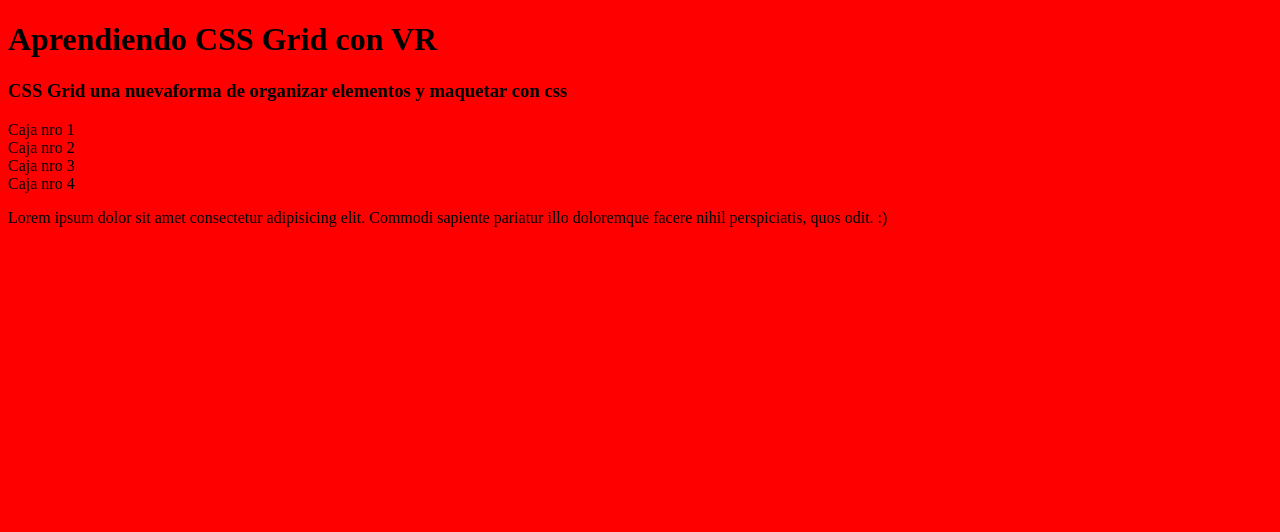
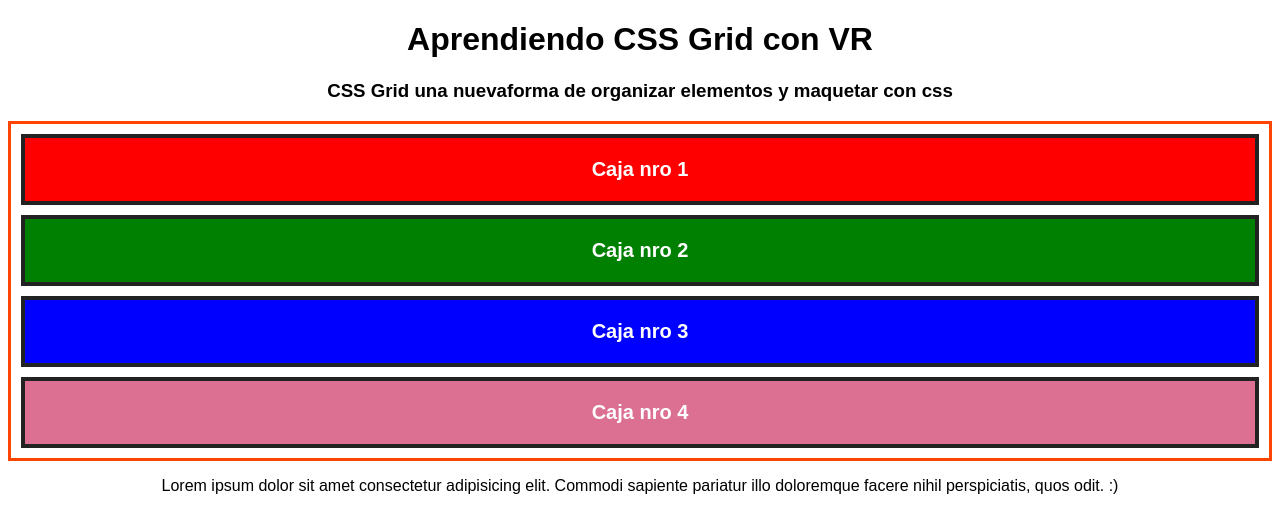
Before and after one commit to Albertoenriquepaulo/UdemyVictorRoble-master-css, a plain HTML site: page master-css/aprendiendo-css-grid/index.html in a window 1280 px wide. Drawn offline with Linux system fonts and the light colour scheme.

Commit message:
165. Estilos y CSS básico

```diff
--- a/master-css/aprendiendo-css-grid/style.css
+++ b/master-css/aprendiendo-css-grid/style.css
@@ -1,4 +1,35 @@
 body {
   --rojo: red; /*OJO -> Asi se crean variables en CSS puro*/
-  background: var(--rojo);
+  text-align: center;
+  font-family: sans-serif;
 }
+
+.layout {
+  border: 3px solid orangered;
+}
+
+.layout .caja {
+  font-size: 20px;
+  font-weight: bold;
+  color: white;
+  padding: 20px;
+  border: 4px solid #222;
+  margin: 10px;
+  background: gray;
+}
+
+.layout .red {
+  background: red;
+}
+
+.layout .blue {
+  background: blue;
+}
+
+.layout .green {
+  background: green;
+}
+
+.layout .pink {
+  background: palevioletred;
+}
```
